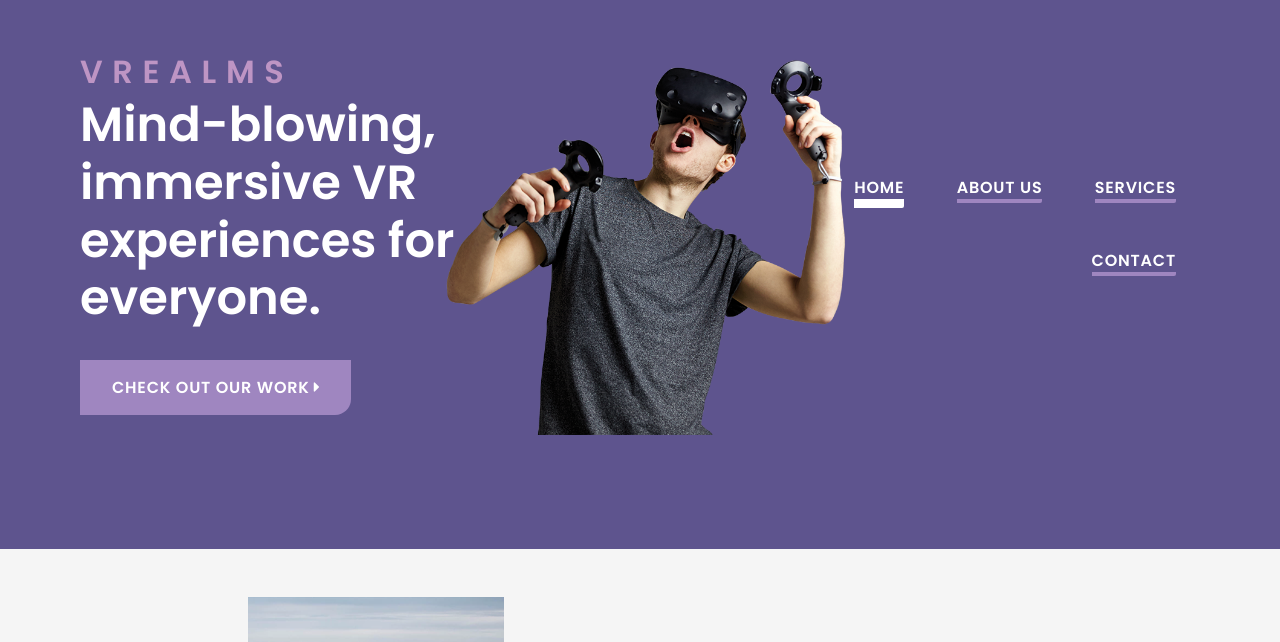
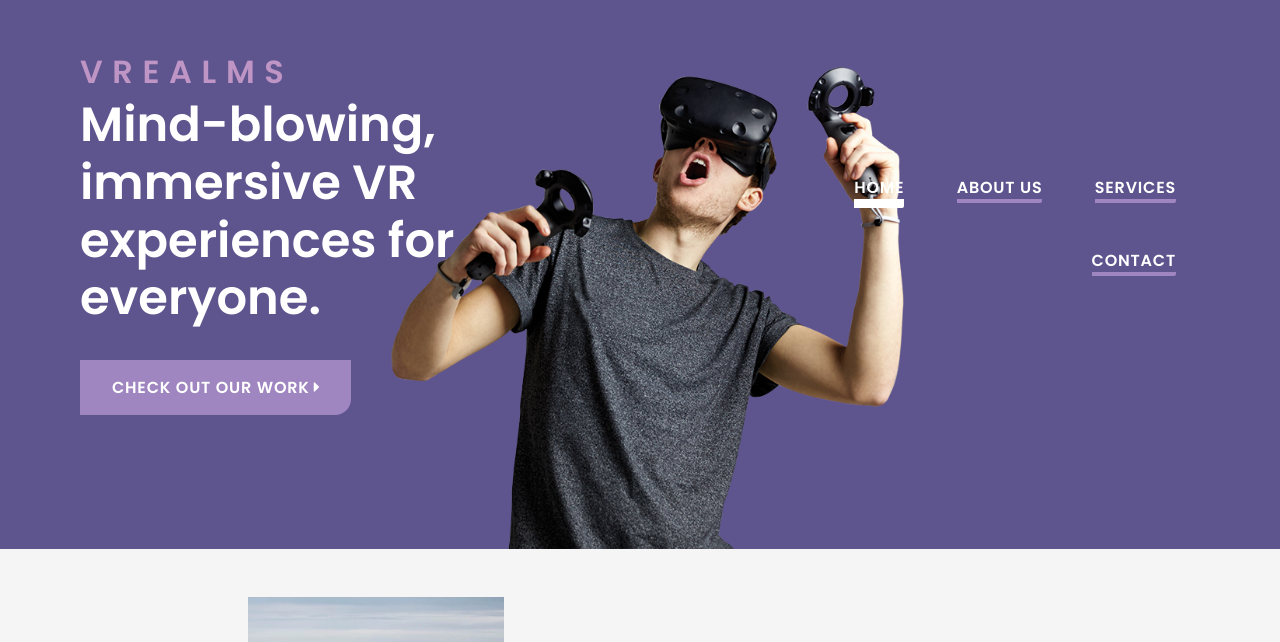
Before and after one commit to ivanvonchrist/vrealms, a plain HTML site: page index.html in a window 1280 px wide. Shown: the part 101-743 px from the top of the page. Drawn offline with Linux system fonts and the light colour scheme.

Commit message:
Small hero image change

```diff
--- a/css/style.css
+++ b/css/style.css
@@ -29,10 +29,10 @@ header {
     height: 650px;
     background-image: url(../images/hero.png);
     background-repeat: no-repeat;
-    background-position: center;
+    background-position: center bottom;
     background-attachment: fixed;
     background-color: #5E548E;
-    background-size: 35%;
+    background-size: 45%;
     color: #FFF; }
 
 .blank {
```
